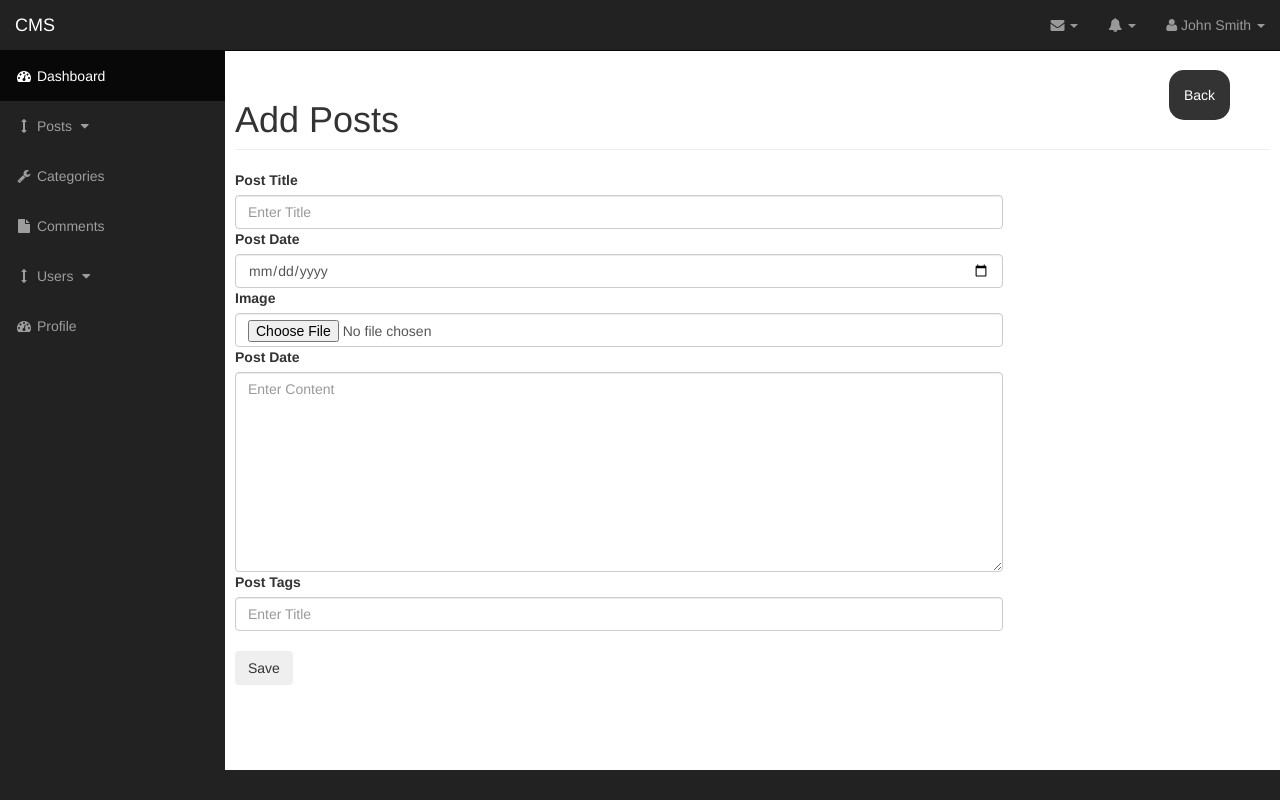
After one commit to dev1203/PHP-CMS-PROJECT, a PHP site: page /admin/post.php?add=post in a window 1280 px wide. The commit adds this page. Run offline with PHP 8.4, Linux system fonts and the light colour scheme; grey boxes labelled with a size stand in for pictures from a placeholder-image service; some libraries are stand-ins or nearby versions.

Commit message:
Post page

```diff
--- a/admin/css/sb-admin.css
+++ b/admin/css/sb-admin.css
@@ -25,7 +25,8 @@ body {
     width: 100%;
     padding: 0;
     background-color: #fff;
-    height: 70vh;
+    height: 90vh;
+    overflow: auto;
 }
 
 .huge {
@@ -34,6 +35,7 @@ body {
 }
 
 @media(min-width:768px) {
+
     #wrapper {
         padding-left: 225px;
     }
@@ -135,6 +137,7 @@ ul.alert-dropdown {
         outline: none;
         background-color: #000 !important;
     }
+
 }
 
 .side-nav>li>ul {
@@ -233,3 +236,63 @@ ul.alert-dropdown {
     margin-right: 20px;
 
 }
+.post-image{
+    width: 40%;
+    height: 100%;
+ }
+.card{
+    margin-top: 50px;
+    color: white;
+    background-color: #333;
+    border-radius: 15px;
+    padding: 10px 40px;
+    position: relative;
+}
+.glyphicon-comment{
+    position: absolute;
+    top:20px;
+    right: 50px;
+}
+#page-wrapper::-webkit-scrollbar-track
+{
+    -webkit-box-shadow: inset 0 0 6px rgba(0,0,0,0.3);
+    border-radius: 10px;
+    background-color: #F5F5F5;
+}
+
+#page-wrapper::-webkit-scrollbar
+{
+    width: 12px;
+    background-color: #F5F5F5;
+}
+
+#page-wrapper::-webkit-scrollbar-thumb
+{
+    border-radius: 10px;
+    -webkit-box-shadow: inset 0 0 6px rgba(0,0,0,.3);
+    background-color: #555;
+}
+.btn-add{
+    position: absolute;
+    top:70px;
+    right: 50px;
+    border-radius: 15px;
+    padding: 15px;
+    background: #333;
+    color: white;
+}
+.btn-add:hover{
+    text-decoration: none;
+    color: white;
+}
+.btn-dark{
+    margin-top: 20px;
+}
+.form-control{
+
+    width: 60vw;
+}
+
+textarea.form-control{
+    height: 25vh;
+}
--- /dev/null
+++ b/admin/includes/add_post.php
@@ -0,0 +1,21 @@
+<form action="" method="post">
+    <div class="form-group">
+        <label for="title">Post Title</label>
+        <input type="text" placeholder="Enter Title" name="title" class="form-control">
+
+        <label for="date">Post Date</label>
+        <input type="date" placeholder="Enter Title" name="date" class="form-control">
+
+        <label for="date">Image</label>
+        <input type="file" name="pic" accept="image/*" class="form-control" name="image ">
+
+        <label for="date">Post Date</label>
+        <textarea class="form-control text" placeholder="Enter Content" name="content"></textarea>
+
+        <label for="tags">Post Tags</label>
+        <input type="text" placeholder="Enter Title" name="tags" class="form-control">
+
+        <button type="button" class="btn btn-dark">Save</button>
+
+    </div>
+</form>
--- /dev/null
+++ b/admin/includes/function.php
@@ -0,0 +1,56 @@
+<?php
+if(isset($_POST["category"])){
+    $category = $_POST["category"];
+    global $connection;
+
+    if($category){
+        $query = "INSERT INTO category (title) VALUES ('$category')";
+        $result = mysqli_query($connection,$query);
+    }
+}
+if(isset($_GET['delete'])){
+    $id = $_GET['delete'];
+    $query = "DELETE FROM category WHERE id = '$id'";
+    $result = mysqli_query($connection,$query);
+    header("Location:categories.php");
+}
+if (isset($_POST['update'])){
+    $update = $_POST['update'];
+    $id = $_POST['id'];
+    if($update){
+        $query = "UPDATE category SET title = '$update' WHERE id='$id'";
+        $result = mysqli_query($connection, $query);
+    }
+}
+function print_all_categories(){
+    global $connection;
+    $query = "SELECT * FROM category";
+    $result = mysqli_query($connection,$query);
+    while($row = mysqli_fetch_assoc($result)){
+        ?>
+        <li class="list-group-item list-group-item-action" data-toggle="list" role="tab"><?php echo $row['title'] ?>
+            <a href="categories.php?delete=<?php echo $row['id'] ?>" class="glyphicon glyphicon-trash"></a>
+            <a href="categories.php?edit=<?php echo $row['id'] ?>" class="glyphicon glyphicon-edit"></a>
+        </li>
+        <?php
+    }
+}
+function update_category(){
+    if(isset($_GET['edit'])){
+        global $connection;
+        $update = $_GET['edit'];
+        $query = "SELECT * FROM category WHERE id = '$update'";
+        $result = mysqli_query($connection,$query);
+        $row = mysqli_fetch_assoc($result);
+        ?>
+        <form method="post" action="categories.php">
+            <div class="form-group">
+                <input class="form-control" placeholder="Enter Category" name="update" value ="<?php echo($row['title'])?>">
+                <button class="btn btn-primary" type="submit" name = "id" value="<?php echo $row['id'] ;?>" >Update</button>
+            </div>
+        </form>
+        <?php
+    }
+}
+
+?>
--- a/admin/includes/header.php
+++ b/admin/includes/header_admin.php
@@ -1,4 +1,6 @@
 <?php ob_start(); ?>
+<?php include "../includes/db.php" ?>
+<?php include "function.php"?>
 <!DOCTYPE html>
 <html lang="en">
 
--- a/admin/includes/navigation.php
+++ b/admin/includes/navigation_admin.php
@@ -115,6 +115,6 @@
         </li>
     </ul>
     <!-- Sidebar Menu Items - These collapse to the responsive navigation menu on small screens -->
-    <?php include "sidebar.php"; ?>
+    <?php include "sidebar_admin.php"; ?>
     <!-- /.navbar-collapse -->
 </nav>
--- a/admin/includes/sidebar.php
+++ b/admin/includes/sidebar_admin.php
@@ -8,7 +8,9 @@
             <ul id="post" class="collapse">
 
                 <li>
-                    <a href="bootstrap-elements.html"><i class="fa fa-fw fa-desktop"></i> Bootstrap Elements</a>
+                    <a href="bootstrap-elements.html"><i class="fa fa-fw fa-desktop"></i> View All Posts</a>
+                    <a href="post.php"><i class="glyphicon glyphicon-plus"></i>  Add Post</a>
+
                 </li>
             </ul>
         </li>
--- /dev/null
+++ b/admin/post.php
@@ -0,0 +1,29 @@
+<?php include "includes/header_admin.php" ?>
+<?php include "includes/navigation_admin.php"; ?>
+<div id="wrapper">
+    <div id="page-wrapper">
+        <h1 class="page-header">Add Posts</h1>
+        <?php
+        if(isset($_GET)){
+            if(!empty($_GET['add'])){
+                $source = $_GET['add'];
+                if($source==="post"){
+                    ?>
+                    <a type="button" class="btn-add" href="post.php">Back</a>
+
+                    <?php
+                    include "./includes/add_post.php";
+                }
+            }
+            else{
+                ?>
+                <a type="button" class="btn-add" href="post.php?add=post">Add Post</a>
+                <?php
+                include "./includes/print_posts.php";
+            }
+        }
+        ?>
+    </div>
+</div>
+
+<?php include "includes/footer_admin.php" ?>
```
Also changed, not shown: admin/categories.php (+5 -56 lines), admin/includes/print_posts.php (added, +20 -0 lines), admin/index.php (+4 -3 lines), admin/includes/footer_admin.php (renamed from admin/includes/footer.php).
